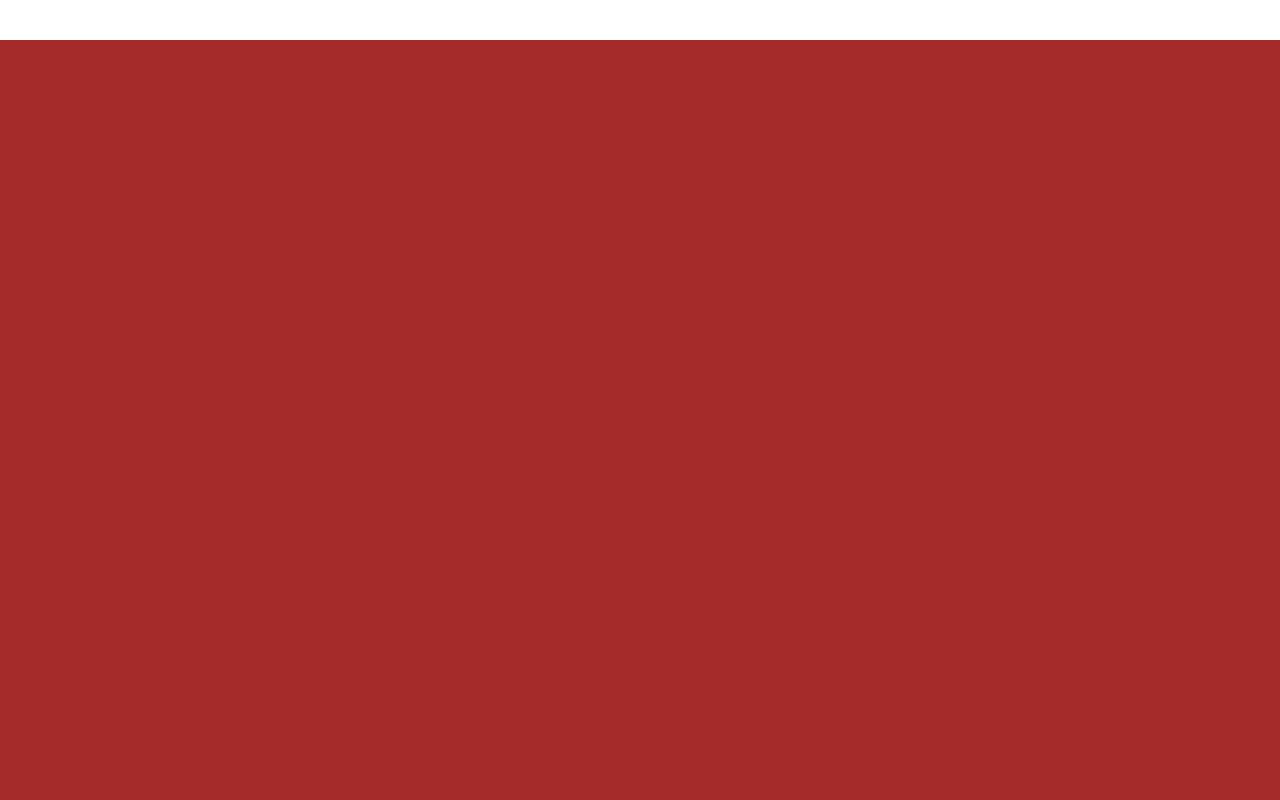
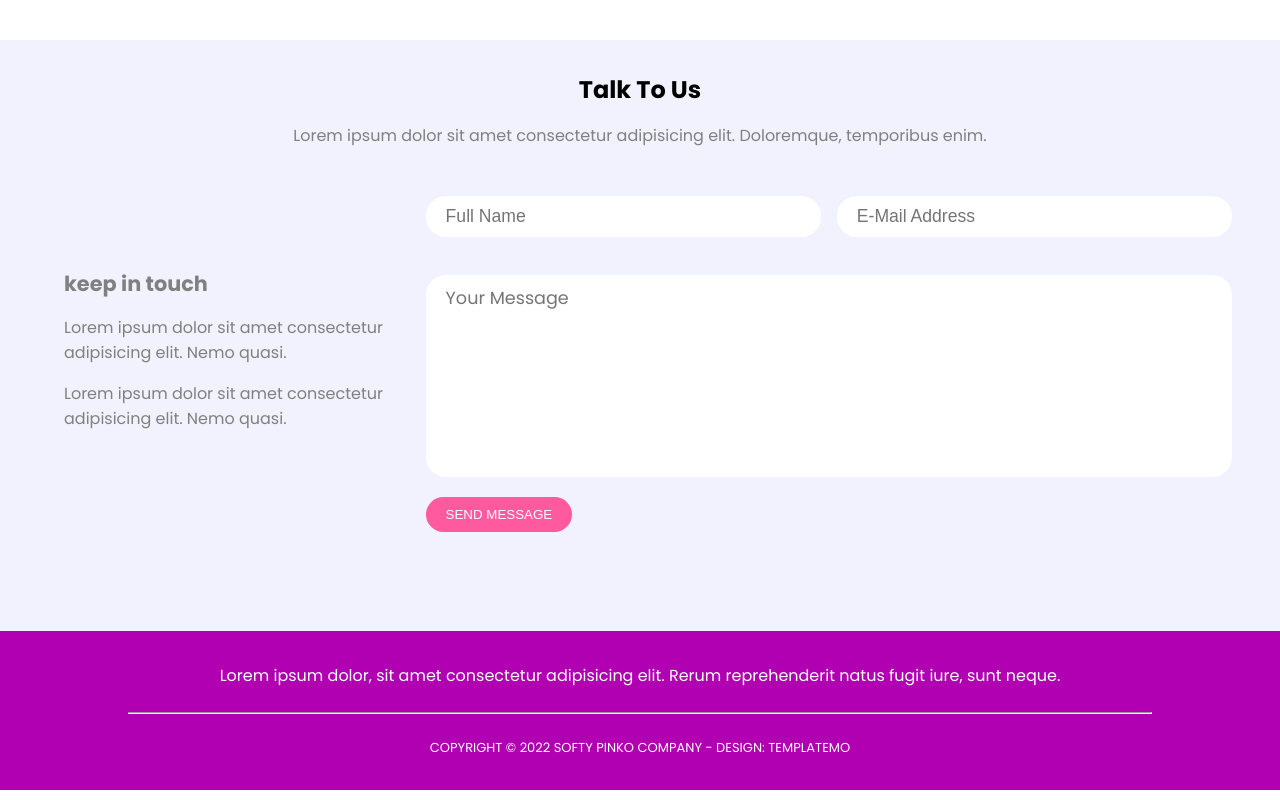
Before and after one commit to MalikAbdCom/malik-tugas-html-css, a plain HTML site: page index.html in a window 1280 px wide. Shown: the part 760-1560 px from the top of the page. Drawn offline with Linux system fonts and the light colour scheme.

Commit message:
FOOTER & CONTACT US, done

```diff
--- a/index.html
+++ b/index.html
@@ -53,8 +53,45 @@
         </ul>
     </nav>
     <!--                    end of navigation -->
-    <div class="dummy"></div>
-    <div class="dummy2"></div>
+    <!--                    contact us -->
+    <section class="contact-us">
+        <div class="section-center ">
+            <div class="contact-us_title">
+                <h3>talk to us</h3>
+                <p>Lorem ipsum dolor sit amet consectetur adipisicing elit. Doloremque, temporibus enim.</p>
+            </div>
+            <div class="form form_big-screen">
+                <div>
+                    <h4>keep in touch</h4>
+                    <p>Lorem ipsum dolor sit amet consectetur adipisicing elit. Nemo quasi.
+                    </p>
+                    <p>Lorem ipsum dolor sit amet consectetur adipisicing elit. Nemo quasi.
+                    </p>
+                </div>
+                <form class="contact-form" action="index.html">
+                    <div class="form-text">
+                        <input type="text" name="full-name" id="full-name" placeholder="full name" required>
+                        <input type="email" name="email" id="email" placeholder="E-Mail Address" required>
+                    </div>
+                    <textarea name="message" id="message" cols="20" rows="7" placeholder="Your Message"></textarea>
+                    <input class="button contact-form_button" type="submit" value="send message">
+                </form>
+            </div>
+        </div>
+    </section>
+    <!--                    end of contact us -->
+    <!--                    footer -->
+    <footer>
+        <div class="footer-icon">
+            <p>Lorem ipsum dolor, sit amet consectetur adipisicing elit. Rerum reprehenderit natus fugit iure, sunt
+                neque.</p>
+        </div>
+        <hr>
+        <div class="footer-description">
+            <p>copyright &copy; <span>2022</span> softy pinko company - design: templatemo</p>
+        </div>
+    </footer>
+    <!--                    end of footer -->
 </body>
 
 </html>
--- a/style/style.css
+++ b/style/style.css
@@ -28,8 +28,21 @@ strong {
 }
 .section-center {
   max-width: 1200px;
-  width: 95%;
+  width: 90%;
   margin-inline: auto;
+}
+::placeholder {
+  text-transform: capitalize;
+}
+.button {
+  display: inline-block;
+  color: white;
+  text-transform: uppercase;
+  padding: 10px 20px;
+  background-color: #ff599f;
+  border-radius: 20px;
+  border-bottom: solid 3px transparent;
+  transition: all ease-in-out 300ms;
 }
 /*          end of global style */
 
@@ -113,28 +126,6 @@ strong {
 }
 /*          end of navigation */
 
-.dummy {
-  height: 1000px;
-  width: 100%;
-  background-color: brown;
-}
-.dummy2 {
-  height: 1000px;
-  width: 100%;
-  background-color: blue;
-}
-.button {
-  display: inline-block;
-  margin-top: 3rem;
-  color: white;
-  text-transform: uppercase;
-  padding: 10px 20px;
-  background-color: #ff599f;
-  border-radius: 20px;
-  border-bottom: solid 3px transparent;
-  transition: all ease-in-out 300ms;
-}
-/*                  end of global style */
 /*          header */
 header {
   background-size: cover;
@@ -155,16 +146,19 @@ header {
   max-width: 700px;
   text-align: center;
 }
-@media screen and (min-width:768px){
-.header-section {
-transform: translateY(-6rem);
+@media screen and (min-width: 768px) {
+  .header-section {
+    transform: translateY(-6rem);
+  }
 }
-
 .header-section h1 {
   font-weight: 400;
   font-size: 2.5rem;
   line-height: 0.9;
   margin-bottom: 2rem;
+}
+.header-section .button {
+  margin-top: 3rem;
 }
 .header-section .button:hover {
   border-bottom: solid 3px white;
@@ -175,3 +169,94 @@ transform: translateY(-6rem);
 }
 
 /*          end of header */
+
+/*          contact us */
+.contact-us {
+  padding: 1rem 0 3rem 0;
+  background-color: #f2f2fe;
+}
+.contact-us * {
+  margin-bottom: 1rem;
+}
+.contact-us_title {
+  text-align: center;
+}
+.contact-us_title h3 {
+  text-transform: capitalize;
+  font-size: 1.5rem;
+}
+.contact-us_title p {
+  padding-inline: 0.5rem;
+}
+
+.contact-form * {
+  display: block;
+  border-radius: 20px;
+  border: none;
+  margin-bottom: 1.2rem;
+}
+.contact-us_title p,
+.form *:not(h4) {
+  color: grey;
+}
+
+input[type='text'],
+input[type='email'] {
+  padding: 10px 20px;
+  font-size: 1.1rem;
+  width: 100%;
+}
+textarea {
+  padding: 10px 20px;
+  font-size: 1.1rem;
+  width: 100%;
+  resize: none;
+}
+textarea::placeholder,
+textarea {
+  font-family: inherit;
+}
+.button.contact-form_button {
+  color: white;
+  border: none;
+}
+@media screen and (min-width: 768px) {
+  .form-text {
+    margin-top: 2rem;
+    display: flex;
+    gap: 1rem;
+  }
+}
+@media screen and (min-width: 1024px) {
+  .contact-us {
+    padding: 2rem 0 3rem 0;
+  }
+  .form h4 {
+    font-size: 1.3rem;
+  }
+  .form_big-screen {
+    display: grid;
+    align-items: center;
+    gap: 1rem;
+    grid-template-columns: 30% 70%;
+    margin-inline: auto;
+  }
+}
+/*          end of contact us */
+
+/*          footer */
+footer {
+  text-align: center;
+  padding: 2rem 10%;
+  background-color: rgb(177, 0, 177);
+  color: white;
+}
+.footer-icon {
+  padding-bottom: 1.5rem;
+}
+.footer-description p {
+  font-size: 13px;
+  text-transform: uppercase;
+  padding-top: 1.5rem;
+}
+/*          end of footer */
```
